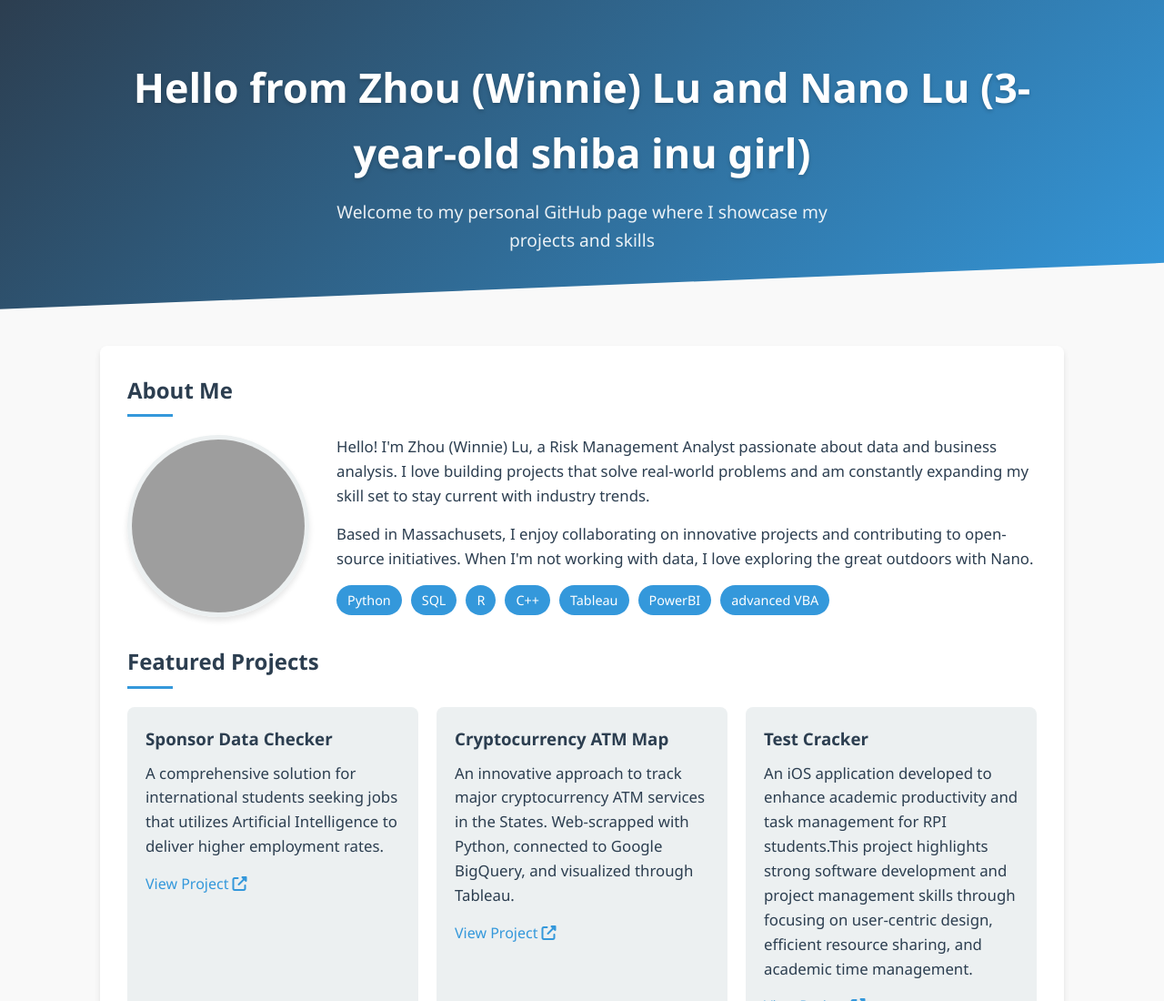
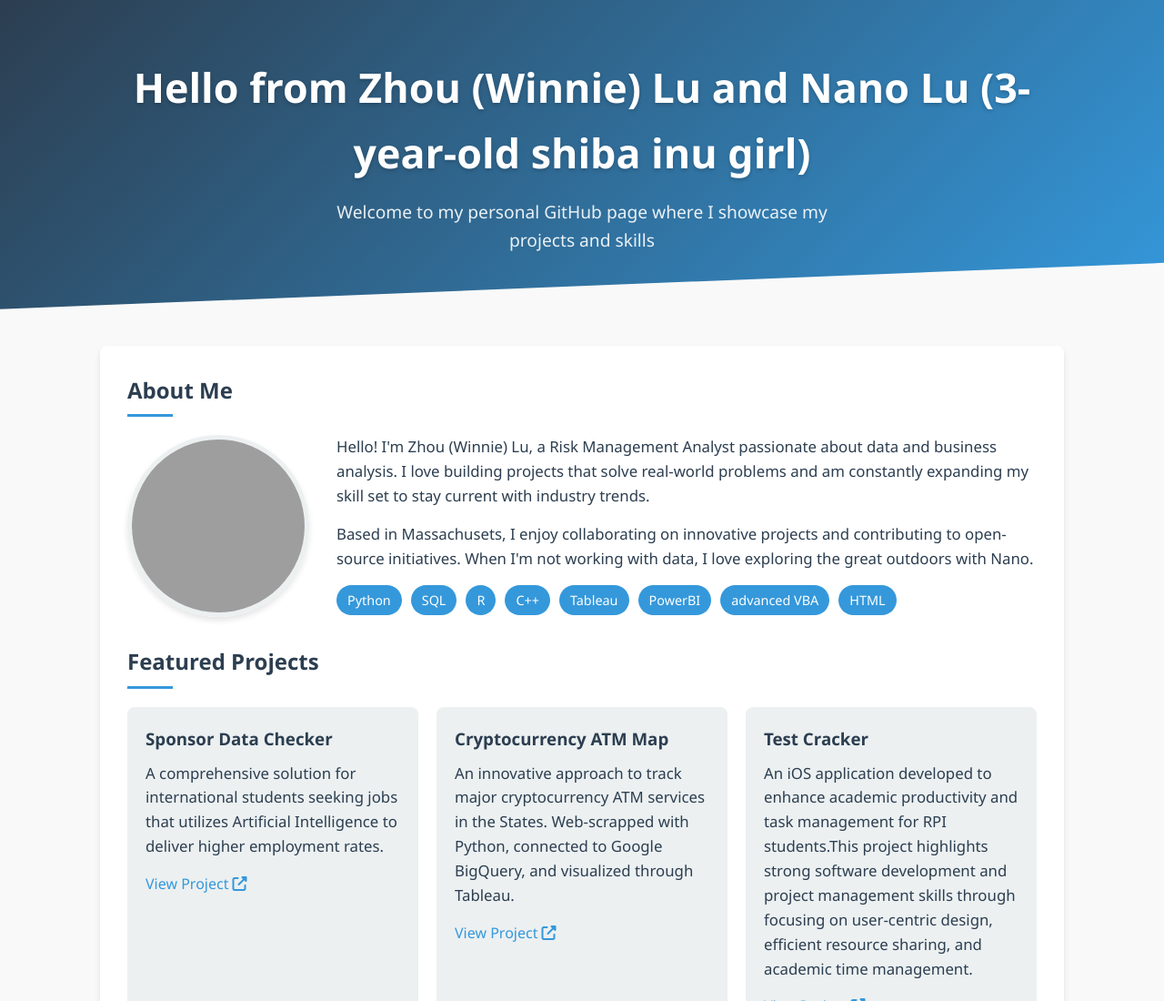
Before and after one commit to zhouwinnielu/zhouwinnielu.github.io, a plain HTML site: page index.html in a window 1280 px wide. Shown: the top 1100 px of the page at 91% size. Drawn offline with Linux system fonts and the light colour scheme; grey boxes are pictures that could not be loaded.

Commit message:
Update index.html

```diff
--- a/index.html
+++ b/index.html
@@ -237,11 +237,12 @@
                             <div class="skills">
                                 <span class="skill-tag">Python</span>
                                 <span class="skill-tag">SQL</span>
-                                 <span class="skill-tag">R</span>
+                                <span class="skill-tag">R</span>
                                 <span class="skill-tag">C++</span>
                                 <span class="skill-tag">Tableau</span>
                                 <span class="skill-tag">PowerBI</span>
                                 <span class="skill-tag">advanced VBA</span>
+                                <span class="skill-tag">HTML</span>
                             </div>
                         </div>
                     </div>
```
